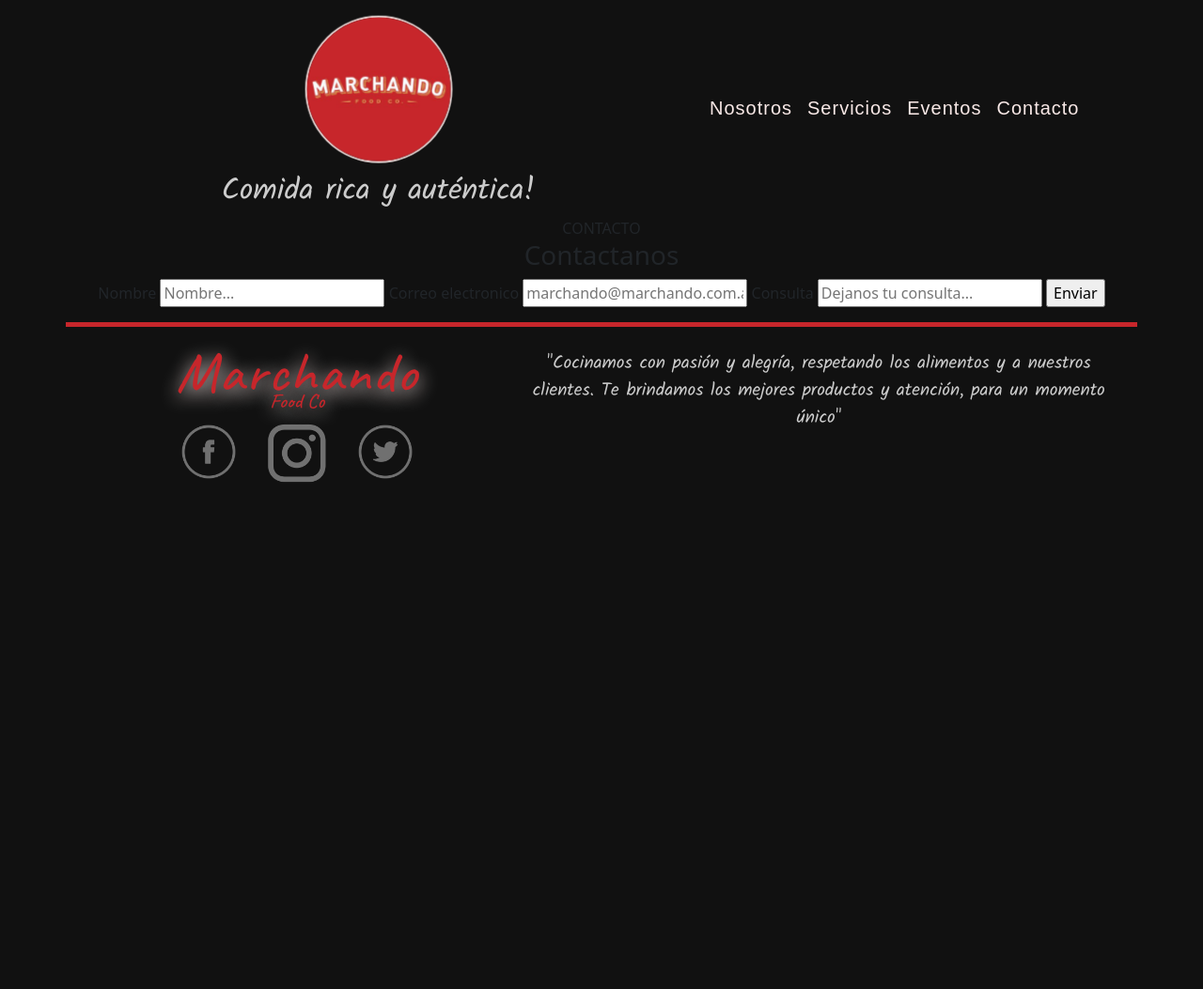
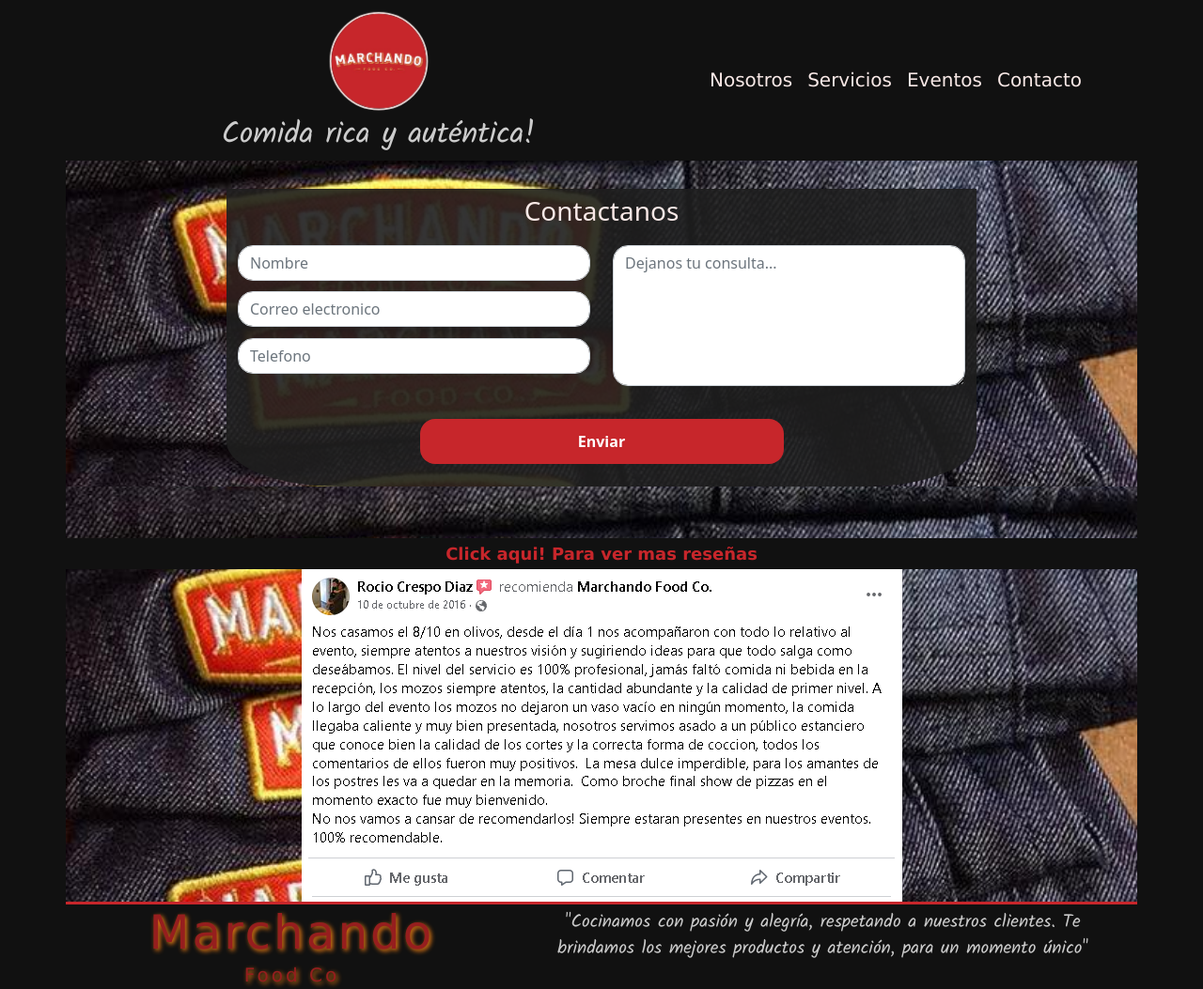
Before and after one commit to pablomainardi/coder-dev, a plain HTML site: page secciones/contacto.html in a window 1280 px wide. Shown: the top 1053 px of the page at 94% size. Before the commit the page ends 800 px from the top, so only its background shows below. Drawn offline with nearby package versions, Linux system fonts and the light colour scheme; a web font is replaced by a local one.

Commit message:
segunda preentrega, contacto e index final

```diff
--- a/css/main.css
+++ b/css/main.css
@@ -43,7 +43,7 @@
     margin: auto;
     height: 2px;
     width: 0px;
-    transition: all .8s;
+    transition: all .4s;
 }
 
 .hover-link a:hover:after {
@@ -58,39 +58,45 @@
     background-color: var(--color4);
 }
 
+/*
+.presentacion {
+    padding-top: 0rem;
+    letter-spacing: 1rem;
+    font-size: 4rem;
+    color: rgba(150, 30, 30, 1);
+    font-weight: bold;
+    font-family: 'Lucida Sans', 'Lucida Sans Regular', 'Lucida Grande', 'Lucida Sans Unicode', Geneva, Verdana, sans-serif;
+    text-shadow: rgb(245, 130, 20)0.125rem 0.125rem 0.312rem;
+    line-height: 0;
+}
+*/
+
 .presentacion {
     /*section con marchando food co y comida rica y autentica*/
     text-align: center;
-    color: var(--color2);
-
-    font-family: 'Jomhuria', cursive;
-    font-family: 'Buda', cursive;
-    font-family: 'Cantora One', sans-serif;
-    font-family: 'Caveat', cursive;
-
-
+    color: rgba(150, 30, 30, 1);
+    letter-spacing: 3px;
     font-weight: bold;
-    padding-top: 5px;
-
-
-    margin-top: 10px;
-
+    font-family: 'Lucida Sans', 'Lucida Sans Regular', 'Lucida Grande', 'Lucida Sans Unicode', Geneva, Verdana, sans-serif;
     /*
     border-radius: 0 90% 0 90%; */
-    text-shadow: var(--color1) 0 5px 20px;
+    text-shadow: rgb(245, 130, 20)0.125rem 0.125rem 0.312rem;
 }
 
 .foodco {
-    line-height: .5;
-    font-size: 22px;
+    font-size: 20px;
 }
 
 .marchando {
-    font-size: 60px;
-    line-height: .6;
-    letter-spacing: 2px;
+    font-size: 50px;
+    line-height: 1;
 }
 
+.leyenda {
+    /*comida rica y autentica*/
+    color: #ccc;
+    font-family: 'Kalam', cursive;
+}
 
 .slide-in-blurred-left {
     animation: slide-in-blurred-left 1.3s cubic-bezier(0.230, 1.000, 0.320, 1.000) both;
@@ -129,26 +135,29 @@
 
 
 .nav-box {
-    font-family: 'Cantora One', sans-serif;
-    letter-spacing: 1px;
+    font-family: 'Lucida Sans', 'Lucida Sans Regular', 'Lucida Grande', 'Lucida Sans Unicode', Geneva, Verdana, sans-serif;
+
     align-content: flex-start;
+
 
 
 }
 
-.menu-flex {
-    /*div>ul*/
-    font-size: 20px;
 
-}
 
-.boton-flex-derecha , #boton-flex-derecha {
+.boton-flex-derecha,
+#boton-flex-derecha {
     justify-content: flex-end;
     justify-items: flex-end;
     align-items: flex-end;
+    font-size: 20px;
 }
 
 
+.titulo {
+    /*div con logo y leyenda*/
+    text-align: center;
+}
 
 .logo {
     text-align: center;
@@ -158,7 +167,7 @@
 
     border-radius: 100%;
     margin-top: 5px;
-
+    animation: heartbeat 1.5s ease-in-out infinite both;
     /*
     animation-name: logo-move;
     animation-duration: 2s;
@@ -169,9 +178,7 @@
 
 }
 
-.heartbeat {
-    animation: heartbeat 1.5s ease-in-out infinite both;
-}
+
 
 /* ----------------------------------------------
  * Generated by Animista on 2022-12-7 2:29:26
@@ -248,12 +255,7 @@
 }
 */
 
-.leyenda {
-    /*comida rica y autentica*/
-    color: #ccc;
-    font-family: 'Kalam', cursive;
 
-}
 
 .main-portada {
     background-color: var(--color4);
@@ -268,9 +270,6 @@
 
 }
 
-.titulo { /*div con logo y leyenda*/
-   text-align: center;
-}
 
 
 
@@ -279,23 +278,27 @@
 .article {
     /*parrafo en el footer*/
     color: #ccc;
-    padding: 10px;
+
     font-family: 'Kalam', cursive;
     font-size: 1.2rem;
+
+
 }
 
 .footer {
     background-color: var(--color4);
     text-align: center;
-    padding: 15px;
-    border-top: 5px solid var(--color2);
+    padding: 5px;
+    border-top: 3px solid var(--color2);
     margin-bottom: 10px;
 }
 
+
+
 .redes img {
-    margin-left: 5px;
-    margin-right: 5px;
-    padding: 5px;
+    margin-left: 10px;
+    margin-right: 10px;
+    padding: 3px;
 }
 
 .redes img {
@@ -311,3 +314,104 @@
     transition: .3s;
     transform: scale(1.3);
 }
+
+/*seccion contacto*/
+.form-all {
+    height: max-content;
+    margin-top: 30px;
+    border-radius: 0 0 15% 15%;
+
+}
+
+.form-group {
+    margin-top: 3%;
+    margin-bottom: 3%;
+}
+
+.contact-form {
+    background-image: url(../secciones/images/c-fondo.jpg);
+    height: max-content;
+    background-size: cover;
+    background-attachment: fixed;
+    background-position: center;
+    justify-content: center;
+
+
+}
+
+.form-control {
+    border-radius: 1rem;
+}
+
+.contact-image {
+    text-align: center;
+}
+
+.contact-form form {
+    width: 70%;
+    background-color: rgba(30, 30, 30, .9)
+}
+
+.contacto-titulo {
+    text-align: center;
+    color: var(--color1);
+    padding-top: 7px;
+
+
+}
+
+.btn-pos {
+    text-align: center;
+}
+
+.btnContact {
+    width: 50%;
+    border: none;
+    border-radius: 1rem;
+    padding: 1.5%;
+    background: var(--color2);
+    font-weight: 600;
+    color: #fff;
+    cursor: pointer;
+}
+
+.btnContactSubmit {
+    width: 50%;
+    border-radius: 1rem;
+    padding: 1.5%;
+    color: #fff;
+    background-color: #0062cc;
+    border: none;
+    cursor: pointer;
+}
+
+.comentarios-box {
+    padding: 55px 0 0 0;
+    background-image: url(../secciones/images/c-fondo.jpg);
+    height: max-content;
+    background-size: cover;
+    background-attachment: fixed;
+    background-position: center;
+    text-align: center;
+}
+
+
+.link-reviews {
+    background-color: var(--color4);
+    text-align: center;
+    font-size: 18px;
+    font-weight: 600;
+    padding: 3px;
+}
+
+.link-reviews a {
+    color: var(--color2);
+
+    font-family: 'Lucida Sans', 'Lucida Sans Regular', 'Lucida Grande', 'Lucida Sans Unicode', Geneva, Verdana, sans-serif;
+    text-decoration: none;
+}
+
+.comentarios {
+    padding-left: 0;
+    padding-right: 0;
+}
--- a/secciones/contacto.html
+++ b/secciones/contacto.html
@@ -7,7 +7,6 @@
     <meta name="viewport" content="width=device-width, initial-scale=1.0">
     <link href="https://cdn.jsdelivr.net/npm/bootstrap@5.2.3/dist/css/bootstrap.min.css" rel="stylesheet"
         integrity="sha384-rbsA2VBKQhggwzxH7pPCaAqO46MgnOM80zW1RWuH61DGLwZJEdK2Kadq2F9CUG65" crossorigin="anonymous">
-
     <script defer src="https://cdn.jsdelivr.net/npm/@popperjs/core@2.11.6/dist/umd/popper.min.js"
         integrity="sha384-oBqDVmMz9ATKxIep9tiCxS/Z9fNfEXiDAYTujMAeBAsjFuCZSmKbSSUnQlmh/jp3"
         crossorigin="anonymous"></script>
@@ -15,37 +14,32 @@
         integrity="sha384-cuYeSxntonz0PPNlHhBs68uyIAVpIIOZZ5JqeqvYYIcEL727kskC66kF92t6Xl2V"
         crossorigin="anonymous"></script>
     <title>MarchandoFoodCo</title>
-    <link rel="shortcut icon" href="./image/ico_marchando.png">
+    <link rel="shortcut icon" href="../image/ico_marchando.png">
     <link rel="stylesheet" href="../css/main.css">
     <link rel="preconnect" href="https://fonts.googleapis.com">
     <link rel="preconnect" href="https://fonts.gstatic.com" crossorigin>
-    <link href="https://fonts.googleapis.com/css2?family=Architects+Daughter&family=Buda&family=Cantora+One&family=Caveat:wght@500&family=Covered+By+Your+Grace&family=DM+Mono:wght@300&family=Halant&family=Jomhuria&family=Kalam&family=Tauri&display=swap"
+    <link
+        href="https://fonts.googleapis.com/css2?family=Architects+Daughter&family=Buda&family=Cantora+One&family=Caveat:wght@500&family=Covered+By+Your+Grace&family=DM+Mono:wght@300&family=Halant&family=Jomhuria&family=Kalam&family=Tauri&display=swap"
         rel="stylesheet">
 </head>
 
 <body class="container">
-
     <header class="row top1">
         <div class="col-7 titulo">
-
             <a class="logo-box col navbar-brand" href="../index.html">
-                <img class="heartbeat logo img-fluid" src="../image/logo1-135px.jpg" width="180px" alt="Logo de Marchando Food Co">
+                <img class="heartbeat logo img-fluid" src="../image/logo1-135px.jpg" width="120px"
+                    alt="Logo de Marchando Food Co">
             </a>
             <div class="leyenda">
                 <h2 class="leyenda slide-in-blurred-left">Comida rica y auténtica!</h2>
             </div>
-
         </div>
-
         <nav class="col-5 nav-box navbar navbar-expand-md navbar-dark bg-transparent">
             <div class="container-fluid" id="boton-flex-derecha">
-
-                <button class="navbar-toggler" type="button" data-bs-toggle="collapse"
-                    data-bs-target="#menu-nav-flex">
+                <button class="navbar-toggler" type="button" data-bs-toggle="collapse" data-bs-target="#menu-nav-flex">
                     <span class="navbar-toggler-icon">
                     </span>
                 </button>
-
                 <div class="collapse navbar-collapse menu-flex" id="menu-nav-flex">
                     <ul class="navbar-nav boton-flex-derecha">
                         <li class="hover-link nav-item">
@@ -64,57 +58,68 @@
                 </div>
             </div>
         </nav>
-
     </header>
-    <main class="main-portada row">
-
-        <div>CONTACTO</div>
-        <section>
-            <h3>Contactanos</h3>
-            <form action="" class="contacto_form">
-                <label for="nombre">Nombre</label>
-                <input id="nombre" type="text" placeholder="Nombre...">
-                <label for="mail">Correo electronico</label>
-                <input id="mail" type="text" placeholder="marchando@marchando.com.ar">
-                <label for="comment">Consulta</label>
-                <input class="comentarios" id="comment" type="text" placeholder="Dejanos tu consulta...">
-                <input type="submit" value="Enviar">
-            </form>
-            </p>
-        </section>
-
-
-
+    <main class="row contact-form">
+        <form class="form-all" method="post">
+            <div class="contacto-titulo">
+                <h3>Contactanos</h3>
+            </div>
+            <div class=" form-bg row">
+                <div class="col-md-6">
+                    <div class="form-group">
+                        <input type="text" name="txtName" class="form-control" placeholder="Nombre" value="" />
+                    </div>
+                    <div class="form-group">
+                        <input type="email" name="txtEmail" class="form-control" placeholder="Correo electronico"
+                            value="" />
+                    </div>
+                    <div class="form-group">
+                        <input type="text" name="txtPhone" class="form-control" placeholder="Telefono" value="" />
+                    </div>
+                </div>
+                <div class="col-md-6">
+                    <div class="form-group">
+                        <textarea name="txtMsg" class="form-control" placeholder="Dejanos tu consulta..."
+                            style="width: 100%; height: 150px;"></textarea>
+                    </div>
+                </div>
+                <div class="btn-pos form-group">
+                    <input type="submit" name="btnSubmit" class="btnContact" value="Enviar" />
+                </div>
+            </div>
+        </form>
     </main>
-
-
+    <section class="row comentarios-box">
+        <div class="link-reviews">
+            <a href="https://www.facebook.com/marchando.co/reviews">Click aqui! Para ver mas reseñas</a>
+        </div>
+        <div class="comentarios">
+            <img class="img-fluid" src="../secciones/images/c-comentario.png"
+                alt="Comentario sobre eventos de Marchando food co">
+        </div>
+    </section>
     <footer class="footer row">
-        <div class="col redes">
+        <div class="col-md-5 ">
             <div class="col presentacion">
                 <h1 class="marchando">Marchando<h1>
                         <h2 class="foodco">Food Co</h2>
             </div>
-            <a href="https://www.facebook.com/marchando.co/" target="_blank"><img class="img-fluid" src="../image/r-facebook.png"
-                    alt="Logo de Facebook" width="80px"></a>
-            <a href="https://www.instagram.com/marchando.co/?hl=es" target="_blank"><img class="img-fluid" src="../image/r-instagram.png"
-                    alt="Logo de Instagram" width="80px"></a>
-            <a href="https://mobile.twitter.com/marchandoco" target="_blank"><img class="img-fluid" src="../image/r-twitter.png"
-                    alt="Logo de Twitter" width="80px"></a>
         </div>
         <article class="col-md-7 article">
-            <p>"Cocinamos con pasión y alegría, respetando los alimentos y a nuestros clientes.
+            <p>"Cocinamos con pasión y alegría, respetando a nuestros clientes.
                 Te brindamos los mejores productos y atención, para un momento único"
             </p>
         </article>
-
+        <div class="redes">
+            <a href="https://www.facebook.com/marchando.co/" target="_blank"><img class="img-fluid"
+                    src="../image/r-facebook.png" alt="Logo de Facebook" width="80px"></a>
+            <a href="https://www.instagram.com/marchando.co/?hl=es" target="_blank"><img class="img-fluid"
+                    src="../image/r-instagram.png" alt="Logo de Instagram" width="80px"></a>
+            <a href="https://mobile.twitter.com/marchandoco" target="_blank"><img class="img-fluid"
+                    src="../image/r-twitter.png" alt="Logo de Twitter" width="80px"></a>
+        </div>
 
     </footer>
-
-
-
-
-
-
 </body>
 
 </html>
```
Also changed, not shown: index.html (+14 -35 lines), secciones/eventos.html (+29 -38 lines), secciones/nosotros.html (+16 -22 lines), secciones/servicios.html (+16 -19 lines), image/ico_marchando.png (added), secciones/images/c-comentario.png (added), secciones/images/c-fondo.jpg (added).
